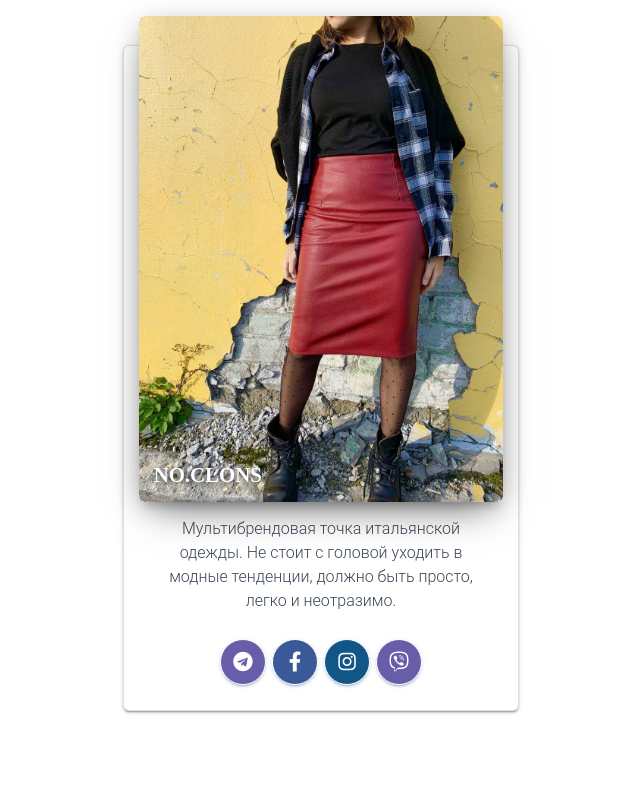
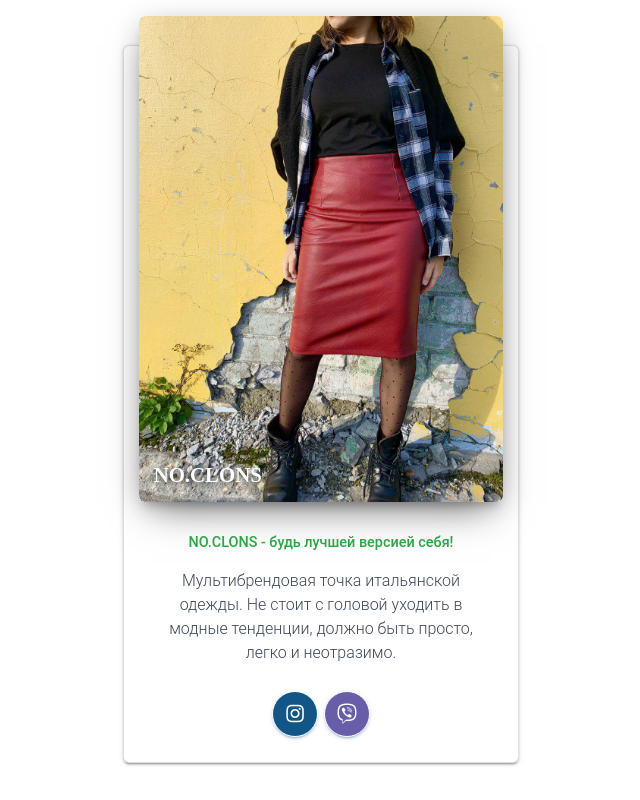
Before and after one commit to no-clons/no-clons.github.io, a plain HTML site: page index.html in a window 1280 px wide. Shown: the whole page, without its empty margins (319-959 px from the left). Drawn offline with nearby package versions, Linux system fonts and the light colour scheme.

Commit message:
Update index.html

```diff
--- a/index.html
+++ b/index.html
@@ -15,11 +15,13 @@
             <div class="card card-profile">
                 <div class="card-image"><a href="#"><img class="img" src="1_.jpg"><div class="card-caption"> NO.CLONS </div></a></div>
                 <div class="table">
-                    <!-- <a href="https://www.instagram.com/no.clons/"><h6 class="category text-success">NO.CLONS - будь лучшей версией себя!</h6></a> -->
+                    <a href="#"><h6 class="category text-success">NO.CLONS - будь лучшей версией себя!</h6></a>
                     <p class="card-description">Мультибрендовая точка итальянской одежды. Не стоит с головой уходить в модные тенденции, должно быть просто, легко и неотразимо.</p>
                     <div class="ftr">
-                        <a href="https://t.me/noclons" class="btn btn-just-icon btn-round btn-viber"><i class="fab fa-telegram"></i></a>
-						<a href="https://www.facebook.com/no.clons.me" class="btn btn-just-icon btn-round btn-facebook"><i class="fab fa-facebook-f"></i></a>
+                        <!--
+			<a href="https://t.me/noclons" class="btn btn-just-icon btn-round btn-viber"><i class="fab fa-telegram"></i></a>
+			<a href="https://www.facebook.com/no.clons.me" class="btn btn-just-icon btn-round btn-facebook"><i class="fab fa-facebook-f"></i></a>
+			-->
                         <a href="https://www.instagram.com/no.clons/" class="btn btn-just-icon btn-round btn-instagram"><i class="fab fa-instagram"></i></a>
                         <a href="https://invite.viber.com/?g2=AQAz0lmIBQQsX0uRnvc1wh4C1vKwxZ8fBdt%2BtRxYxWV9whZDBnhTHURQcx3l2%2B3F" class="btn btn-just-icon btn-round btn-viber"><i class="fab fa-viber"></i></a>
                     </div>
```
